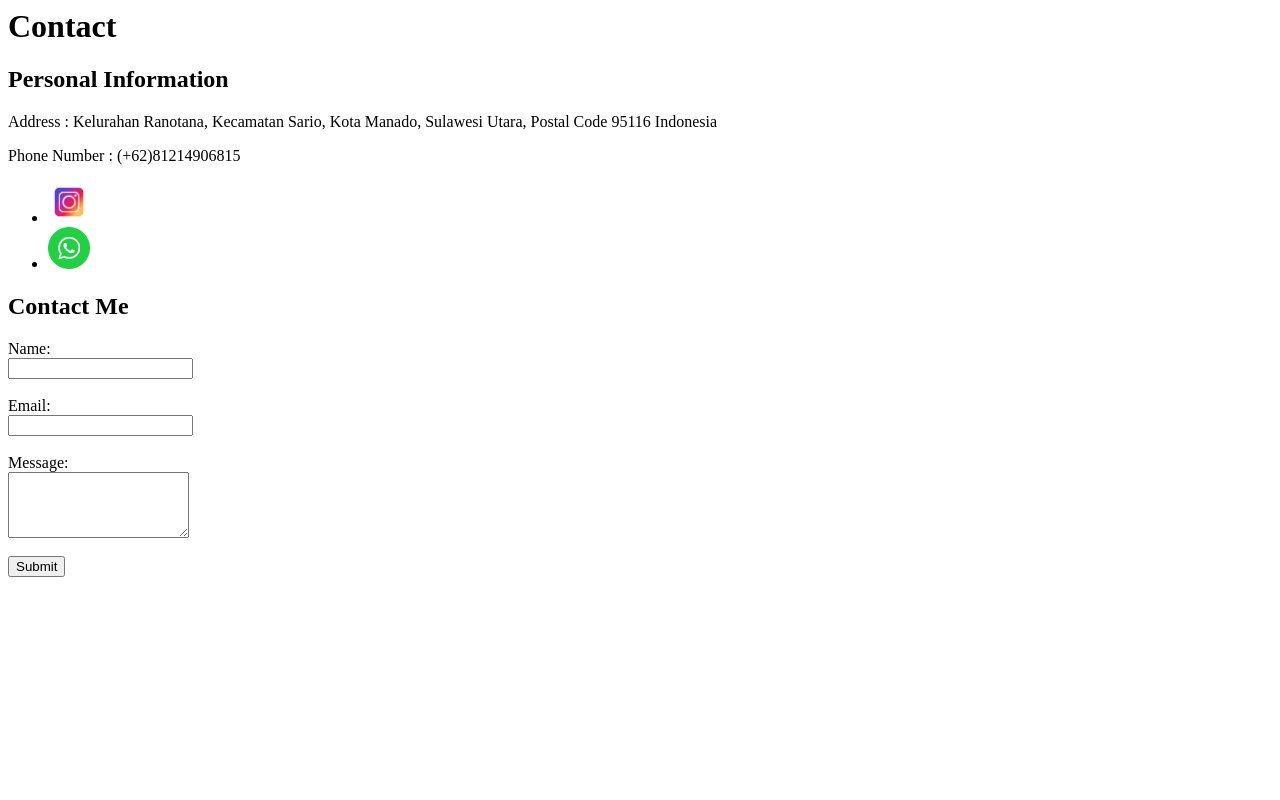
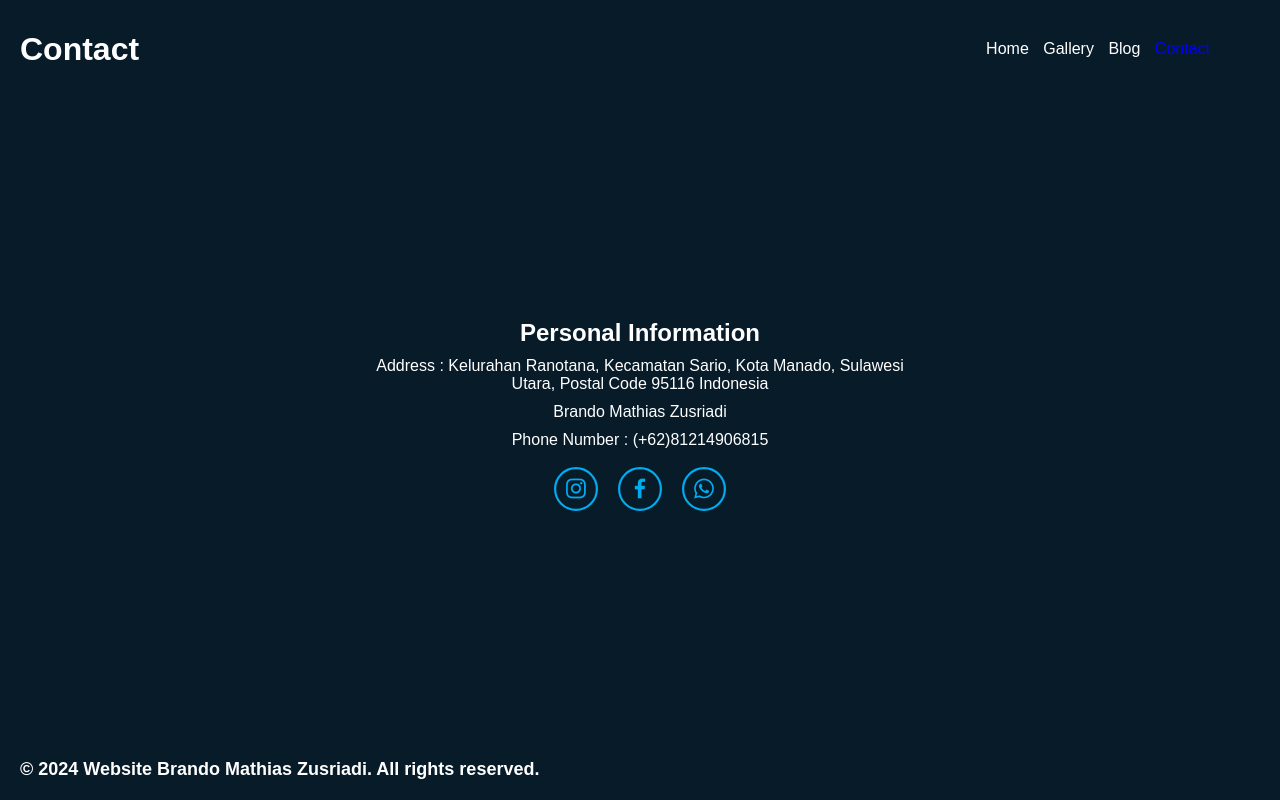
Before and after one commit to brandmathias/TIK2032-Project, a plain HTML site: page contact.html in a window 1280 px wide. Drawn offline with nearby package versions, Linux system fonts and the light colour scheme.

Commit message:
Update contact.html
perubahan1

```diff
--- a/contact.html
+++ b/contact.html
@@ -1,31 +1,45 @@
+<!DOCTYPE html>
+<html lang="en">
+<head>
+    <meta charset="UTF-8">
+    <meta name="viewport" content="width=device-width, initial-scale=1.0">
+    <title>Blog</title>
+    <link rel="stylesheet" href="style.css">
+    <link href='https://unpkg.com/boxicons@2.1.4/css/boxicons.min.css' rel='stylesheet'>
+
+</head>
+<body>
+    <header>
+
 <h1>Contact</h1>
+<nav>
+    <ul>
+        <li><a href="index.html">Home</a></li>
+        <li><a href="gallery.html">Gallery</a></li>
+        <li><a href="blog.html">Blog</a></li>
+        <li><a href="contact.html" class="active">Contact</a></li>
+    </ul>
+</nav>
+</header>
+
+<div class="personal-info-wrapper">
+    <div class="personal-info">
         <h2>Personal Information</h2>
         <p>Address : Kelurahan Ranotana, Kecamatan Sario, Kota Manado, Sulawesi Utara, Postal Code 95116 Indonesia</p>
+        <p>Brando Mathias Zusriadi</p>
         <p>Phone Number : (+62)81214906815</p>
-        <ul>
 
-            <li>
-                <a href="https://www.instagram.com/brandmathias_">
-                <img src="instagram.png" alt="instagram" style="width:42px;height:42px;">
-                </a>
-            </li>
 
-            <li>
-                <a href="https://wa.me/6282188769679">
-                <img src="whatsapp.png" alt="Whatsapp" style="width:42px;height:42px;">
-                </a>
-            </li>
-        </ul>
-        <h2>Contact Me</h2>
-        <form action="#" method="POST">
-        <label for="name">Name:</label><br>
-        <input type="text" id="name" name="name" required><br><br>
+        <div class="social-icons">
+            <a href="https://www.instagram.com/brandmathias_"><i class='bx bxl-instagram'></i></a>
+            <a href="https://www.facebook.com/Brando Zusriadi"><i class='bx bxl-facebook'></i></a>
+            <a href="https://wa.me/6282188769679"><i class='bx bxl-whatsapp'></i></a>
+        </div>
+    </div>
+</div>
 
-        <label for="email">Email:</label><br>
-        <input type="email" id="email" name="email" required><br><br>
-
-        <label for="message">Message:</label><br>
-        <textarea id="message" name="message" rows="4" required></textarea><br><br>
-
-        <button type="submit">Submit</button>
-        </form>
+<footer>
+    <p>&copy; 2024 Website Brando Mathias Zusriadi. All rights reserved.</p>
+</footer>
+</body>
+</html>
```
